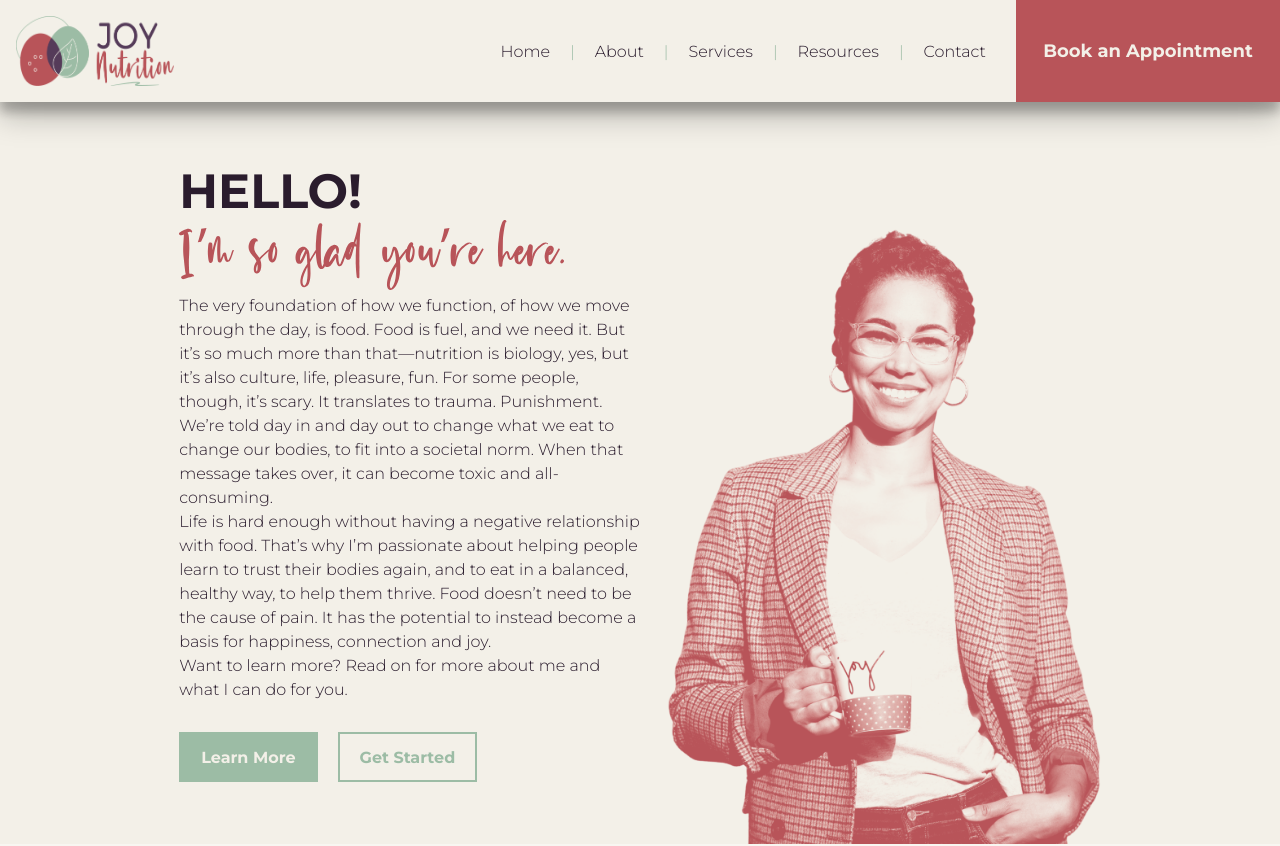
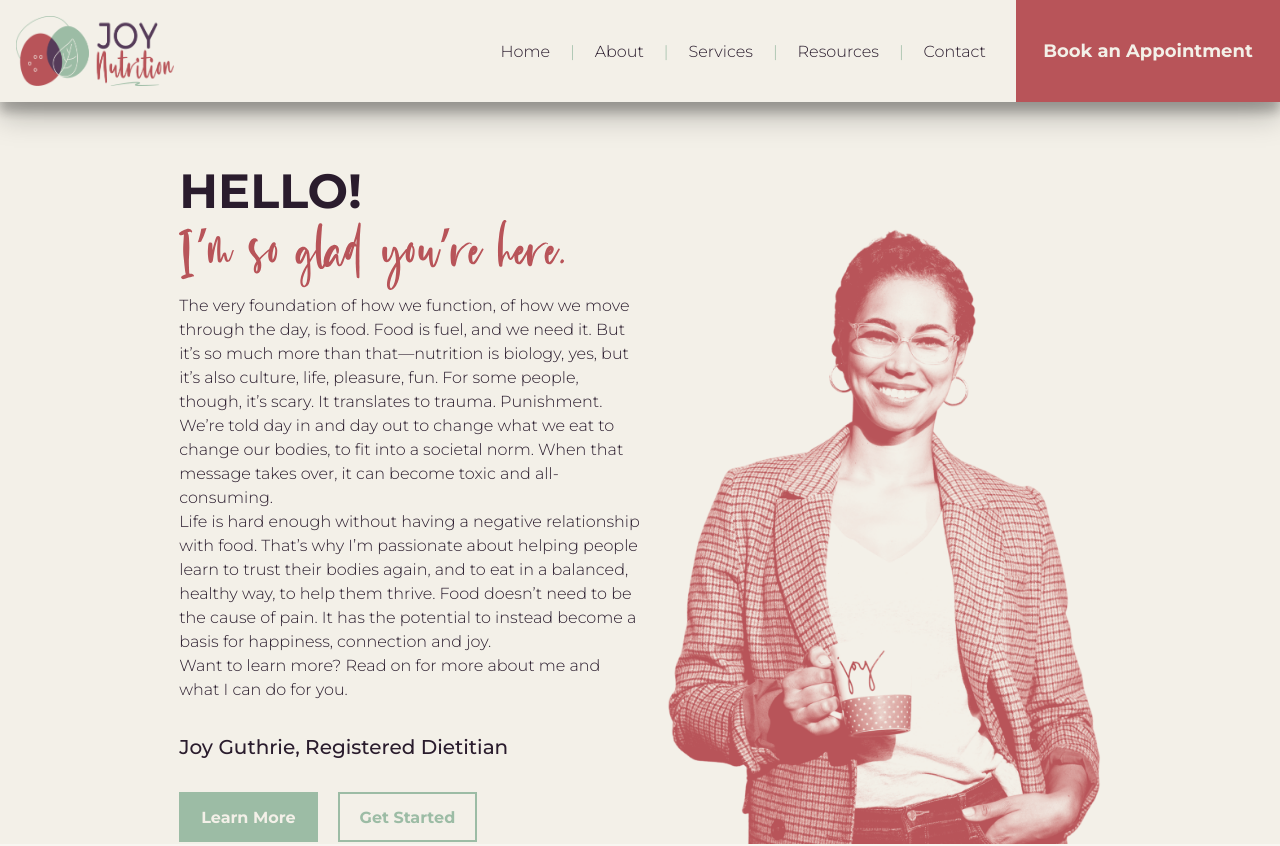
Before and after one commit to chijiokeokafo/joy-nutrition, a Vue app: page / in a window 1280 px wide. Shown: the top 846 px of the page. Built offline with nearby package versions, Linux system fonts and the light colour scheme.

Commit message:
Updating Homepage hero section and footer with joys credentials

```diff
--- a/src/components/Footer.vue
+++ b/src/components/Footer.vue
@@ -31,7 +31,7 @@
       </div> -->
       <div class="contact text-left">
         <p><strong>Joy Nutrition</strong></p>
-
+        <p>Joy Guthrie, RD</p>
         <p><a href="tel:416-476-5491">416 476 5491</a><br>
         <a href="mailto:joy@joynutrition.com">joy@joynutrition.health</a></p>
       </div>
--- a/src/views/Home.vue
+++ b/src/views/Home.vue
@@ -13,6 +13,7 @@
         healthy way, to help them thrive. Food doesn’t need to be the cause of pain. It has the
         potential to instead become a basis for happiness, connection and joy.</p>
         <p style="margin-bottom: 30px;">Want to learn more? Read on for more about me and what I can do for you.</p>
+        <p style="margin-bottom: 30px; font-size: 20px; font-weight: 500;">Joy Guthrie, Registered Dietitian</p>
 
         <div class="hero-cta-container">
           <router-link to="/services"><button class="green">Learn More</button></router-link> <a target="_blank" style="" href="https://joynutrition.janeapp.com/"><button class="ghost">Get Started</button></a>
```
